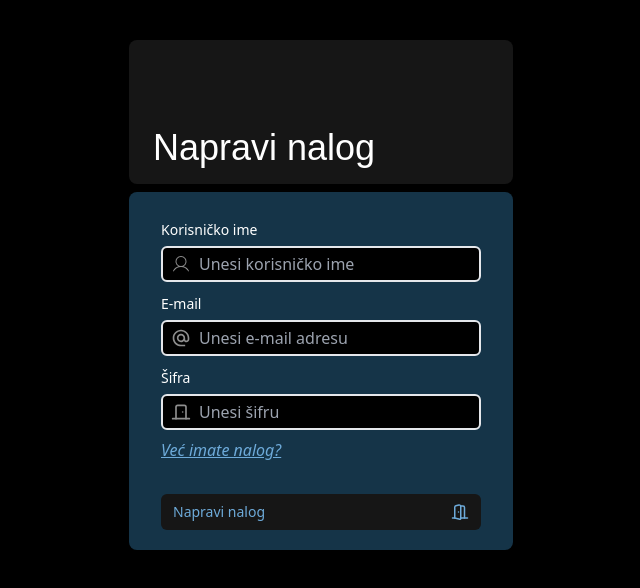
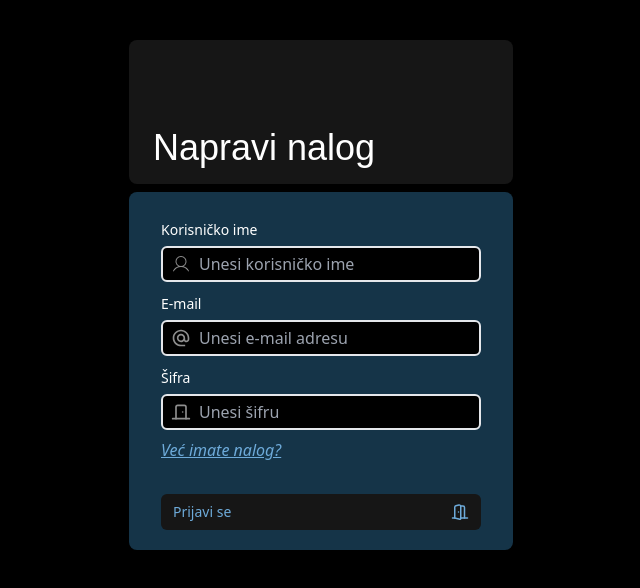
Before and after one commit to JEKO10/Basket-Report, a Next.js app: page /register in a window 1280 px wide. Shown: the top 588 px of the page, without its empty margins (319-959 px from the left). Built offline with nearby package versions, Linux system fonts and the light colour scheme; a web font is replaced by a local one.

Commit message:
separate form for each auth page

```diff
--- a/actions/user.ts
+++ b/actions/user.ts
@@ -4,15 +4,18 @@ import db from "@/prisma/db";
 
 export const getUserByEmail = async (email: string, username: string) => {
   try {
-    const user = await db.user.findUnique({
-      where: {
-        email,
-        username,
-      },
+    const userByEmail = await db.user.findUnique({
+      where: { email },
     });
 
-    return user;
-  } catch {
+    if (userByEmail) return userByEmail;
+
+    const userByUsername = await db.user.findUnique({
+      where: { username },
+    });
+
+    return userByUsername;
+  } catch (error) {
     return null;
   }
 };
--- a/app/(auth)/login/page.tsx
+++ b/app/(auth)/login/page.tsx
@@ -1,17 +1,22 @@
 "use client";
 
 import { zodResolver } from "@hookform/resolvers/zod";
-import React from "react";
+import Link from "next/link";
+import React, { useState, useTransition } from "react";
 import { useForm } from "react-hook-form";
-import { LuDoorClosed } from "react-icons/lu";
+import { LuDoorClosed, LuDoorOpen } from "react-icons/lu";
 import { MdAlternateEmail } from "react-icons/md";
 import * as z from "zod";
 
+import { logIn } from "@/actions/logIn";
 import Form from "@/components/authForm/Form";
 import FormField from "@/components/authForm/FormField";
 import { LoginSchema } from "@/schemas";
 
 const LogInPage = () => {
+  const [message, setMessage] = useState("");
+  const [isPending, startTransition] = useTransition();
+
   const form = useForm<z.infer<typeof LoginSchema>>({
     resolver: zodResolver(LoginSchema),
     defaultValues: {
@@ -22,8 +27,21 @@ const LogInPage = () => {
   const { register, handleSubmit, formState } = form;
   const { errors } = formState;
 
+  const onSubmit = (values: z.infer<typeof LoginSchema>) => {
+    startTransition(() => {
+      logIn(values).then((data) => {
+        if (data.error) setMessage(data.error);
+        if (data.success) setMessage(data.success);
+      });
+    });
+  };
+
   return (
-    <Form label="Prijavi se" handleSubmit={handleSubmit}>
+    <Form label="Prijavi se">
+      <form
+        className="flex items-start justify-center flex-col bg-accent mt-2 px-8 pt-7 pb-5 rounded-lg"
+        onSubmit={handleSubmit(onSubmit)}
+      >
         <FormField
           label="E-mail"
           type="email"
@@ -40,6 +58,22 @@ const LogInPage = () => {
           icon={<LuDoorClosed />}
         />
         <p>{errors.password?.message}</p>
+        <Link
+          href="/register"
+          className="text-md italic font-medium text-[#6eabda] underline -mt-1"
+        >
+          Nemate nalog? Napravite jedan odmah...
+        </Link>
+        <button
+          type="submit"
+          className="flex items-center justify-between bg-primary mt-8 w-full text-text text-lg py-2 px-3 rounded-md transition hover:bg-primary/65"
+          disabled={isPending}
+        >
+          <span className="text-sm font-medium">Prijavi se</span>
+          <LuDoorOpen />
+        </button>
+        {message && <p>{message}</p>}
+      </form>
     </Form>
   );
 };
--- a/app/(auth)/register/page.tsx
+++ b/app/(auth)/register/page.tsx
@@ -1,18 +1,23 @@
 "use client";
 
 import { zodResolver } from "@hookform/resolvers/zod";
-import React from "react";
+import Link from "next/link";
+import React, { useState, useTransition } from "react";
 import { useForm } from "react-hook-form";
-import { LuDoorClosed } from "react-icons/lu";
+import { LuDoorClosed, LuDoorOpen } from "react-icons/lu";
 import { MdAlternateEmail } from "react-icons/md";
 import { PiUserLight } from "react-icons/pi";
 import * as z from "zod";
 
+import { register as registerAction } from "@/actions/register";
 import Form from "@/components/authForm/Form";
 import FormField from "@/components/authForm/FormField";
 import { RegisterSchema } from "@/schemas";
 
 const RegisterPage = () => {
+  const [message, setMessage] = useState("");
+  const [isPending, startTransition] = useTransition();
+
   const form = useForm<z.infer<typeof RegisterSchema>>({
     resolver: zodResolver(RegisterSchema),
     defaultValues: {
@@ -24,8 +29,21 @@ const RegisterPage = () => {
   const { register, handleSubmit, formState } = form;
   const { errors } = formState;
 
+  const onSubmit = (values: z.infer<typeof RegisterSchema>) => {
+    startTransition(() => {
+      registerAction(values).then((data) => {
+        if (data.error) setMessage(data.error);
+        if (data.success) setMessage(data.success);
+      });
+    });
+  };
+
   return (
-    <Form label="Napravi nalog" handleSubmit={handleSubmit}>
+    <Form label="Napravi nalog">
+      <form
+        className="flex items-start justify-center flex-col bg-accent mt-2 px-8 pt-7 pb-5 rounded-lg"
+        onSubmit={handleSubmit(onSubmit)}
+      >
         <FormField
           label="Korisničko ime"
           type="text"
@@ -50,6 +68,22 @@ const RegisterPage = () => {
           icon={<LuDoorClosed />}
         />
         <p>{errors.password?.message}</p>
+        <Link
+          href="/login"
+          className="text-md italic font-medium text-[#6eabda] underline -mt-1"
+        >
+          Već imate nalog?
+        </Link>
+        <button
+          type="submit"
+          className="flex items-center justify-between bg-primary mt-8 w-full text-text text-lg py-2 px-3 rounded-md transition hover:bg-primary/65"
+          disabled={isPending}
+        >
+          <span className="text-sm font-medium">Prijavi se</span>
+          <LuDoorOpen />
+        </button>
+        {message && <p>{message}</p>}
+      </form>
     </Form>
   );
 };
--- a/components/authForm/Form.tsx
+++ b/components/authForm/Form.tsx
@@ -1,69 +1,19 @@
 "use client";
 
-import Link from "next/link";
-import React, { useState, useTransition } from "react";
-import { UseFormHandleSubmit } from "react-hook-form";
-import { LuDoorOpen } from "react-icons/lu";
-import * as z from "zod";
-
-import { logIn } from "@/actions/logIn";
-import { LoginSchema } from "@/schemas";
+import React from "react";
 
 type FormAuthProps = {
   label: string;
-  handleSubmit: UseFormHandleSubmit<
-    {
-      email: string;
-      password: string;
-    },
-    undefined
-  >;
   children: React.ReactNode;
 };
 
-const FormAuth = ({ label, handleSubmit, children }: FormAuthProps) => {
-  const [message, setMessage] = useState("");
-  const [isPending, startTransition] = useTransition();
-
-  const onSubmit = (values: z.infer<typeof LoginSchema>) => {
-    startTransition(() => {
-      logIn(values).then((data) => {
-        if (data.error) setMessage(data.error);
-        if (data.success) setMessage(data.success);
-      });
-    });
-  };
-
+const FormAuth = ({ label, children }: FormAuthProps) => {
   return (
     <div className="max-w-sm mx-auto my-10">
       <header className="flex items-end justify-start font-lusitana bg-primary px-6 py-4 h-36 rounded-lg">
         <p className="text-4xl text-white">{label}</p>
       </header>
-      <form
-        onSubmit={handleSubmit(onSubmit)}
-        className="flex items-start justify-center flex-col bg-accent mt-2 px-8 pt-7 pb-5 rounded-lg"
-      >
-        {children}
-        <Link
-          href={`${label === "Prijavi se" ? "/register" : "/login"}`}
-          className="text-md italic font-medium text-[#6eabda] underline -mt-1"
-        >
-          {label === "Prijavi se"
-            ? "Nemate nalog? Napravite jedan odmah..."
-            : "Već imate nalog?"}
-        </Link>
-        <button
-          type="submit"
-          className="flex items-center justify-between bg-primary mt-8 w-full text-text text-lg py-2 px-3 rounded-md transition hover:bg-primary/65"
-          disabled={isPending}
-        >
-          <span className="text-sm font-medium">
-            {label === "Prijavi se" ? "Prijavi se" : "Napravi nalog"}
-          </span>
-          <LuDoorOpen />
-        </button>
-        <p>{message && message}</p>
-      </form>
+      {children}
     </div>
   );
 };
```
Lines whose indentation alone changed are shown as unchanged.
